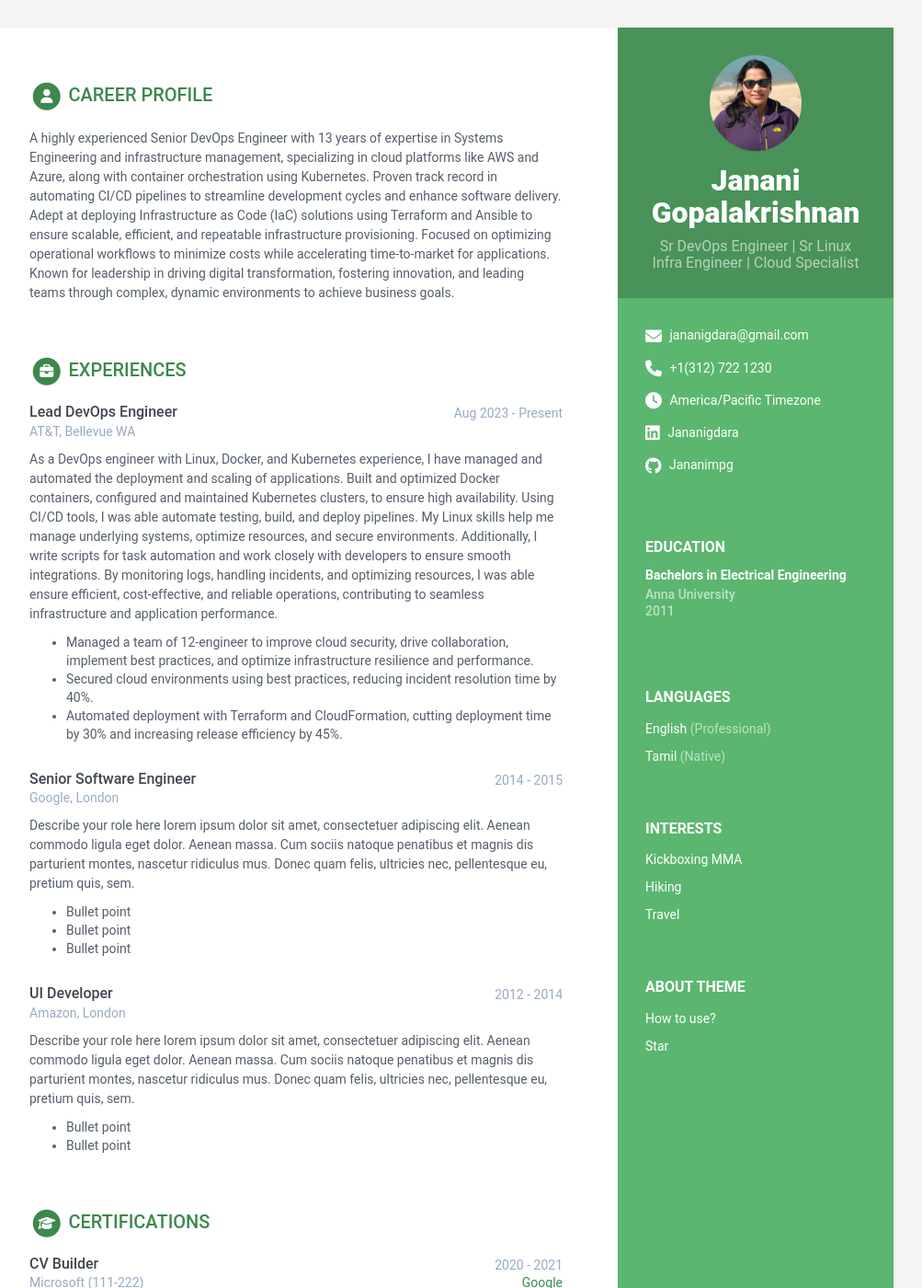
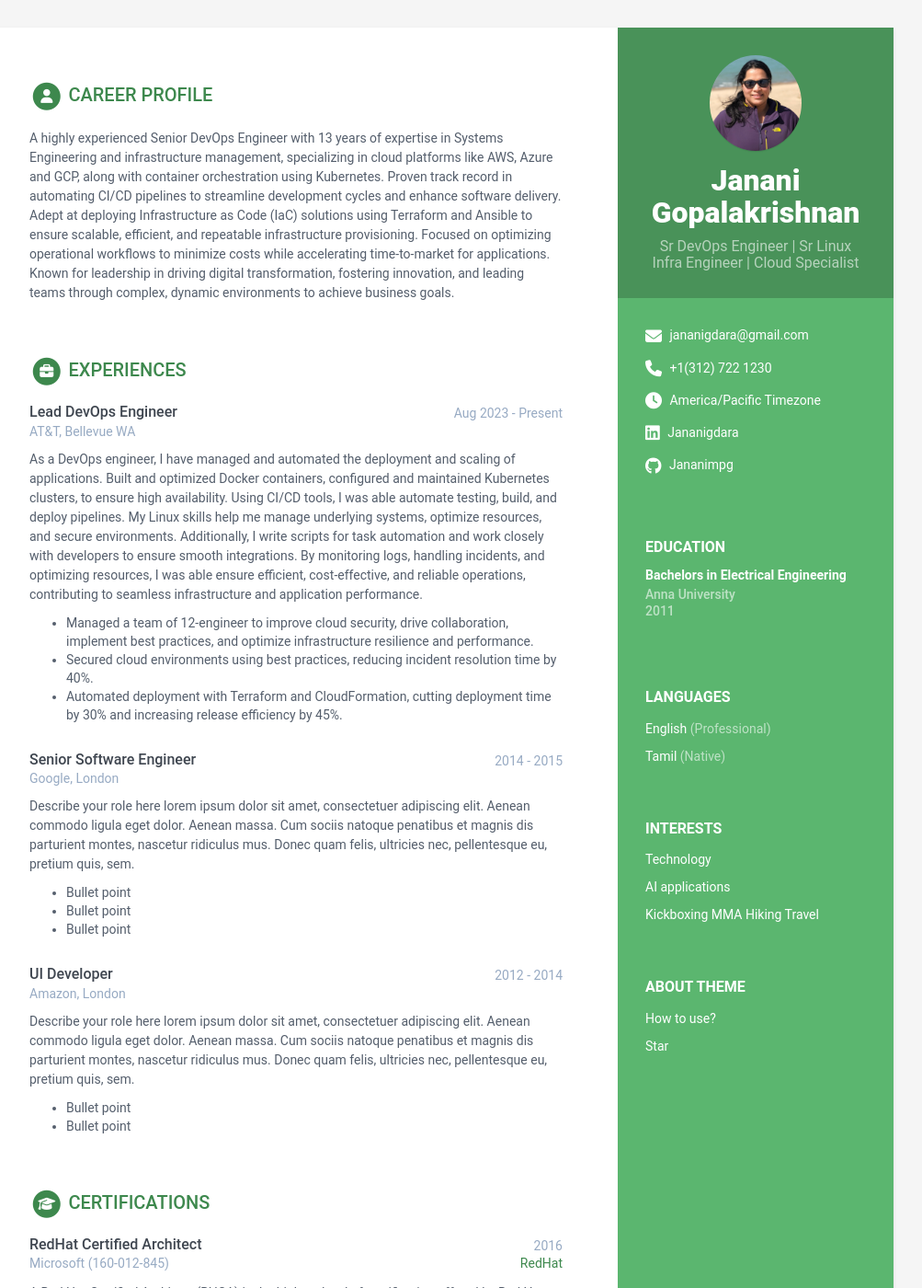
Before and after one commit to Jananimpg/portfolio, a Jekyll site: the page built from index.html, in a window 1280 px wide and 1400 px high. Shown: the whole window at 92% size, without its empty margins (168-1171 px from the left). Built offline with Jekyll 4.4.1, drawn with Linux system fonts in a browser that asks for light colours; part of the change alters nothing that is shown; some of the changed text lies outside the part shown.

Commit message:
Update data.yml

```diff
--- a/_data/data.yml
+++ b/_data/data.yml
@@ -47,21 +47,21 @@ sidebar:
   interests:
     title: Interests
     info:
-    - item: Kickboxing MMA
+    - item: Technology
       link:
 
 
-    - item: Hiking
+    - item: AI applications
       link:
 
 
-    - item: Travel
+    - item: Kickboxing MMA Hiking Travel
       link:
 
 
 career-profile:
   title: Career Profile
-  summary: A highly experienced Senior DevOps Engineer with 13 years of expertise in Systems Engineering and infrastructure management, specializing in cloud platforms like AWS and Azure, along with container orchestration using Kubernetes. Proven track record in automating CI/CD pipelines to streamline development cycles and enhance software delivery. Adept at deploying Infrastructure as Code (IaC) solutions using Terraform and Ansible to ensure scalable, efficient, and repeatable infrastructure provisioning. Focused on optimizing operational workflows to minimize costs while accelerating time-to-market for applications. Known for leadership in driving digital transformation, fostering innovation, and leading teams through complex, dynamic environments to achieve business goals.
+  summary: A highly experienced Senior DevOps Engineer with 13 years of expertise in Systems Engineering and infrastructure management, specializing in cloud platforms like AWS, Azure and GCP, along with container orchestration using Kubernetes. Proven track record in automating CI/CD pipelines to streamline development cycles and enhance software delivery. Adept at deploying Infrastructure as Code (IaC) solutions using Terraform and Ansible to ensure scalable, efficient, and repeatable infrastructure provisioning. Focused on optimizing operational workflows to minimize costs while accelerating time-to-market for applications. Known for leadership in driving digital transformation, fostering innovation, and leading teams through complex, dynamic environments to achieve business goals.
 education:
   title: Education
   info:
@@ -95,10 +95,11 @@ experiences:
     time: Aug 2023 - Present
     company: AT&T, Bellevue WA
     details: |
-      As a DevOps engineer with Linux, Docker, and Kubernetes experience, I have managed and automated the deployment and scaling of applications. Built and optimized Docker containers, configured and maintained Kubernetes clusters, to ensure high availability. Using CI/CD tools, I was able automate testing, build, and deploy pipelines. My Linux skills help me manage underlying systems, optimize resources, and secure environments. Additionally, I write scripts for task automation and work closely with developers to ensure smooth integrations. By monitoring logs, handling incidents, and optimizing resources, I was able ensure efficient, cost-effective, and reliable operations, contributing to seamless infrastructure and application performance.
+      As a DevOps engineer, I have managed and automated the deployment and scaling of applications. Built and optimized Docker containers, configured and maintained Kubernetes clusters, to ensure high availability. Using CI/CD tools, I was able automate testing, build, and deploy pipelines. My Linux skills help me manage underlying systems, optimize resources, and secure environments. Additionally, I write scripts for task automation and work closely with developers to ensure smooth integrations. By monitoring logs, handling incidents, and optimizing resources, I was able ensure efficient, cost-effective, and reliable operations, contributing to seamless infrastructure and application performance.
         - Managed a team of 12-engineer to improve cloud security, drive collaboration, implement best practices, and optimize infrastructure resilience and performance.
         - Secured cloud environments using best practices, reducing incident resolution time by 40%.
         - Automated deployment with Terraform and CloudFormation, cutting deployment time by 30% and increasing release efficiency by 45%.
+
   - role: Senior Software Engineer
     time: 2014 - 2015
     company: Google, London
@@ -111,6 +112,7 @@ experiences:
         - Bullet point
         - Bullet point
         - Bullet point
+
   - role: UI Developer
     time: 2012 - 2014
     company: Amazon, London
@@ -126,34 +128,30 @@ experiences:
 certifications:
   title: Certifications
   list:
-  - name: CV Builder
-    start: 2020
-    end: 2021
-    organization: Microsoft
-    credentialid: 111-222
-    credentialurl: www.google.com
-    credentialname: Google
-    details: |
-      Details about cert. Lorem ipsum dolor sit amet, consectetur
-      adipiscing elit.
-      Nullam eget orci purus. Nullam ultrices neque nibh.
-      Aenean fermentum, felis vulputate suscipit accumsan,
-      sem enim bibendum augue, sed convallis arcu lacus at dui.
-      Pellentesque et nibh suscipit, vestibulum turpis eu, semper tortor.
-      Praesent felis nibh, eleifend id eleifend id, dictum id enim.
-      Praesent venenatis erat non augue suscipit consectetur.
-
-      Second paragraph. Sed eleifend enim ante, vitae efficitur purus
-      fringilla vel. Ut euismod, sem sed vulputate venenatis,
-      justo diam viverra velit, sed rhoncus leo leo eu justo.
-      Suspendisse placerat risus ante, sed porta nisi blandit at.
-  - name: Git learning
-    start: 2019
+  - name: RedHat Certified Architect
+    start: 2016
     end:
     organization: Microsoft
-    credentialid: 111-222
-    credentialurl: www.github.com
-    credentialname: Github
+    credentialid: 160-012-845
+    credentialurl: https://rhtapps.redhat.com/verify?certId=160-012-845
+    credentialname: RedHat
+    details: |
+      A Red Hat Certified Architect (RHCA) is the highest level of certification offered by Red Hat, a leading provider of open-source software solutions, particularly in Linux and cloud technologies. The RHCA certification demonstrates advanced expertise in designing, deploying, and managing enterprise-level systems using Red Hat technologies.
+
+      Key Points About RHCA:
+        - * Expert-Level Certification: It recognizes professionals who possess in-depth knowledge and hands-on experience with Red Hat tools, including Red Hat Enterprise Linux (RHEL), OpenShift (Kubernetes), Ansible, and other Red Hat technologies.
+        - * Specialization Options: The RHCA has several specialization areas, including cloud, automation, storage, and application development. Candidates can choose specific tracks based on their expertise.
+        - * Hands-On Experience: Achieving RHCA requires passing multiple exams, demonstrating practical skills in real-world scenarios.
+        - * Leadership Role: RHCA professionals are equipped to lead and architect complex IT environments, making them highly valued in industries requiring robust, scalable, and secure open-source solutions.
+        -
+
+  - name: Hashicorp Terraform Associate
+    start: 2025
+    end:
+    organization: Hashicorp
+    credentialid:
+    credentialurl:
+    credentialname:
     details: |
       Older certification. Lorem ipsum dolor sit amet, consectetur
       adipiscing elit.
@@ -250,13 +248,13 @@ skills:
   title: Skills &amp; Proficiency
 
   toolset:
-  - name: Python & Django
+  - name: Python & Shell Scripting
     level: 98%
 
-  - name: Javascript & jQuery
+  - name: Terraform
     level: 98%
 
-  - name: Angular
+  - name: Kubernetes & Docker
     level: 98%
 
   - name: HTML5 & CSS
```
